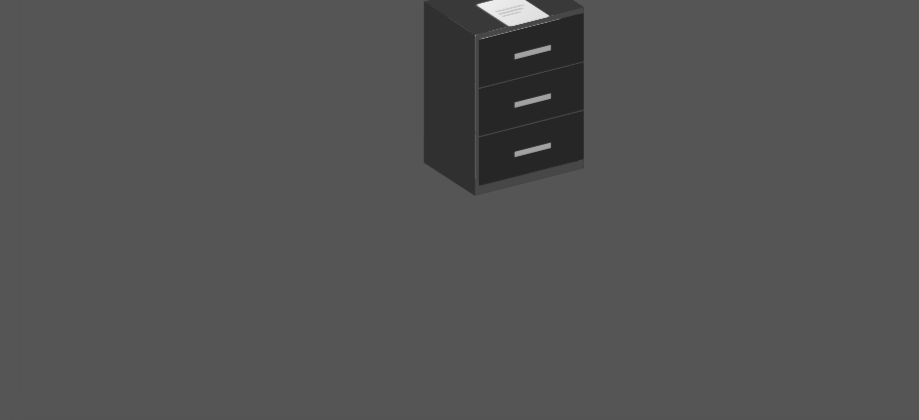
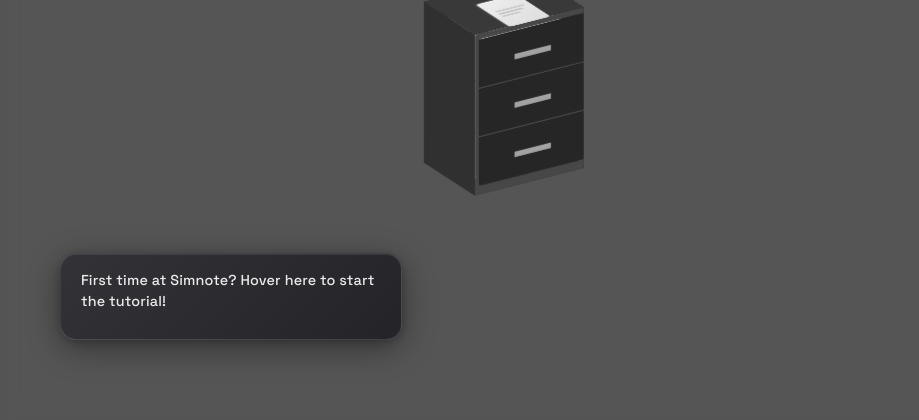
Before and after one commit to S1mplector/Simnote, an Electron app: page index.html in a window 1280 px wide. Shown: the part 380-800 px from the top of the page, without its empty margins (0-919 px from the left). Drawn offline with Linux system fonts and the light colour scheme; no server answers.

Commit message:
feat: Redesign first-time hint with bottom-left positioning, enhanced gradients, improved shadows, and refined typography with cubic-bezier transitions and hover lift effects

```diff
--- a/css/components/onboarding.css
+++ b/css/components/onboarding.css
@@ -318,32 +318,37 @@
 /* First-Time Hint */
 .onboarding-first-time-hint {
   position: fixed;
-  top: 20px;
-  left: 20px;
-  background: rgba(40, 40, 40, 0.95);
-  backdrop-filter: blur(10px);
-  -webkit-backdrop-filter: blur(10px);
-  border-radius: 12px;
-  padding: 12px 16px;
+  bottom: 80px;
+  left: 60px;
+  background: linear-gradient(135deg, rgba(50, 50, 55, 0.98) 0%, rgba(35, 35, 40, 0.98) 100%);
+  backdrop-filter: blur(16px);
+  -webkit-backdrop-filter: blur(16px);
+  border-radius: 16px;
+  padding: 16px 20px;
   z-index: 9999;
   opacity: 0;
-  transform: translateY(-10px);
-  transition: all 0.3s ease;
-  max-width: 280px;
-  box-shadow: 0 4px 20px rgba(0, 0, 0, 0.3);
-  border: 1px solid rgba(255, 255, 255, 0.1);
+  transform: translateX(-10px);
+  transition: all 0.4s cubic-bezier(0.16, 1, 0.3, 1);
+  max-width: 300px;
+  box-shadow:
+    0 8px 32px rgba(0, 0, 0, 0.4),
+    0 2px 8px rgba(0, 0, 0, 0.2),
+    inset 0 1px 0 rgba(255, 255, 255, 0.08);
+  border: 1px solid rgba(255, 255, 255, 0.12);
 }
 
 .onboarding-first-time-hint.visible {
   opacity: 1;
-  transform: translateY(0);
+  transform: translateX(0);
 }
 
 .first-time-hint-text {
   display: block;
-  font-size: 0.85rem;
-  color: rgba(255, 255, 255, 0.8);
-  line-height: 1.4;
+  font-size: 0.9rem;
+  color: rgba(255, 255, 255, 0.9);
+  line-height: 1.5;
+  font-weight: 500;
+  letter-spacing: 0.01em;
 }
 
 .first-time-hint-actions {
@@ -372,12 +377,15 @@
 }
 
 .first-time-hint-btn--start {
-  background: var(--accent, #7c9eff);
+  background: linear-gradient(135deg, var(--accent, #7c9eff) 0%, var(--accent-dark, #5a7de6) 100%);
   color: #fff;
+  box-shadow: 0 2px 8px rgba(124, 158, 255, 0.3);
 }
 
 .first-time-hint-btn--start:hover {
   filter: brightness(1.1);
+  transform: translateY(-1px);
+  box-shadow: 0 4px 12px rgba(124, 158, 255, 0.4);
 }
 
 .first-time-hint-btn--dismiss {
--- a/js/managers/onboardingManager.js
+++ b/js/managers/onboardingManager.js
@@ -37,12 +37,16 @@ export class OnboardingManager {
   constructor() {
     /** @type {string} localStorage key for completion status */
     this.storageKey = 'simnote_onboarding_complete';
+    /** @type {string} localStorage key for hint shown status (session guard) */
+    this.hintShownKey = 'simnote_onboarding_hint_shown';
     /** @type {number} Current step index */
     this.currentStep = 0;
     /** @type {Function|null} Escape key handler reference */
     this.keyHandler = null;
     /** @type {Function|null} Window resize handler reference */
     this.resizeHandler = null;
+    /** @type {boolean} Watchdog flag to prevent multiple hint displays */
+    this.hintDisplayed = false;
     /** @type {Array<{title: string, content: string, target: string|null, position: string}>} */
     this.steps = [
       {
@@ -103,9 +107,21 @@ export class OnboardingManager {
    * Shows confirmation prompt before beginning tour.
    */
   start() {
+    // Watchdog: Multiple checks to ensure hint only shows once
     if (!this.shouldShowOnboarding()) return;
+    if (this.hintDisplayed) return;
+    if (sessionStorage.getItem(this.hintShownKey)) return;
+
+    // Set watchdog flags immediately to prevent race conditions
+    this.hintDisplayed = true;
+    sessionStorage.setItem(this.hintShownKey, 'true');
 
     setTimeout(() => {
+      // Double-check before showing (in case complete() was called during timeout)
+      if (localStorage.getItem(this.storageKey)) {
+        this.hintDisplayed = false;
+        return;
+      }
       this.showWelcomePrompt();
     }, 4000);
   }
@@ -115,6 +131,11 @@ export class OnboardingManager {
    * @private
    */
   showWelcomePrompt() {
+    // Watchdog: Prevent duplicate hints in DOM
+    if (document.querySelector('.onboarding-first-time-hint')) {
+      return;
+    }
+
     const hint = document.createElement('div');
     hint.className = 'onboarding-first-time-hint';
     hint.innerHTML = `
```
